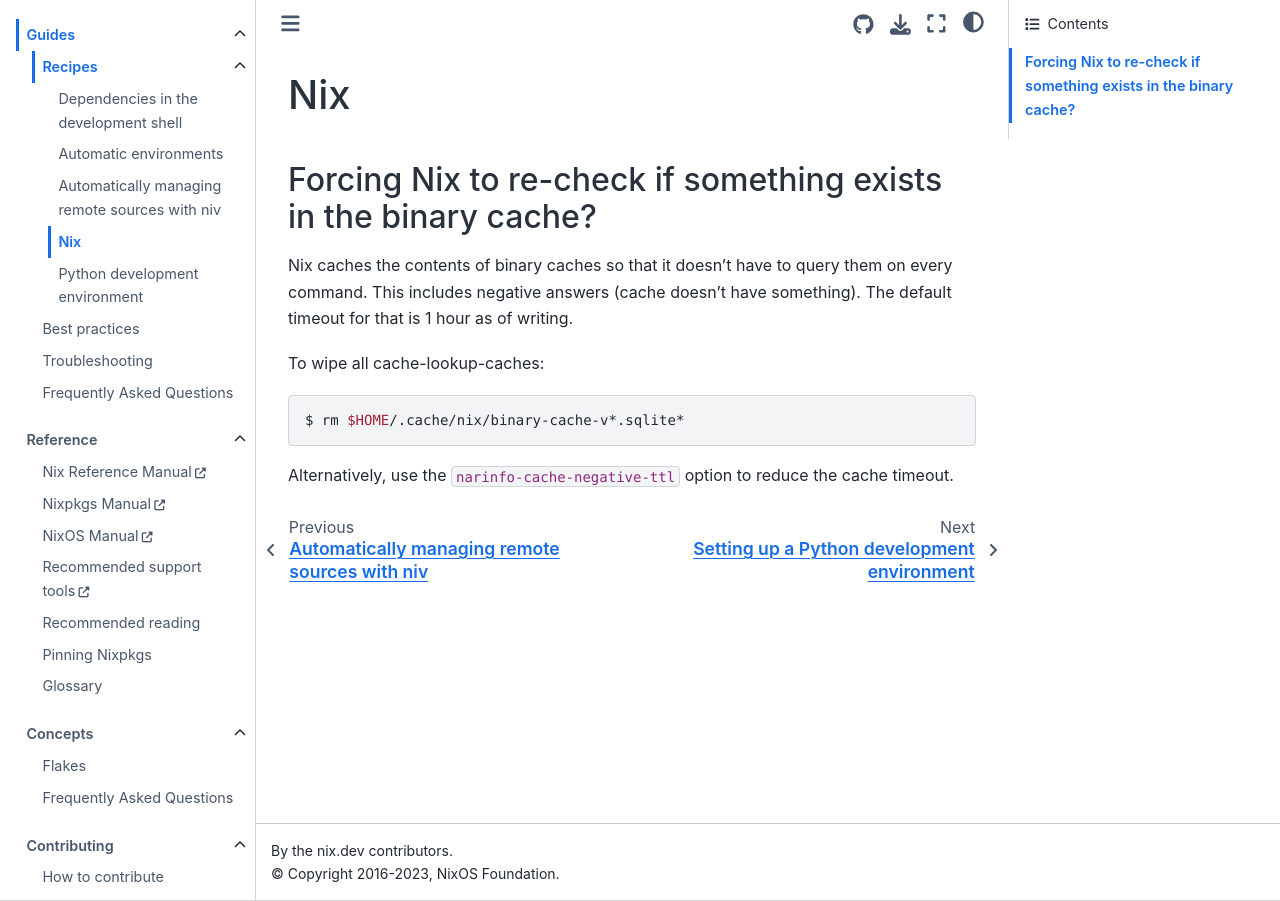
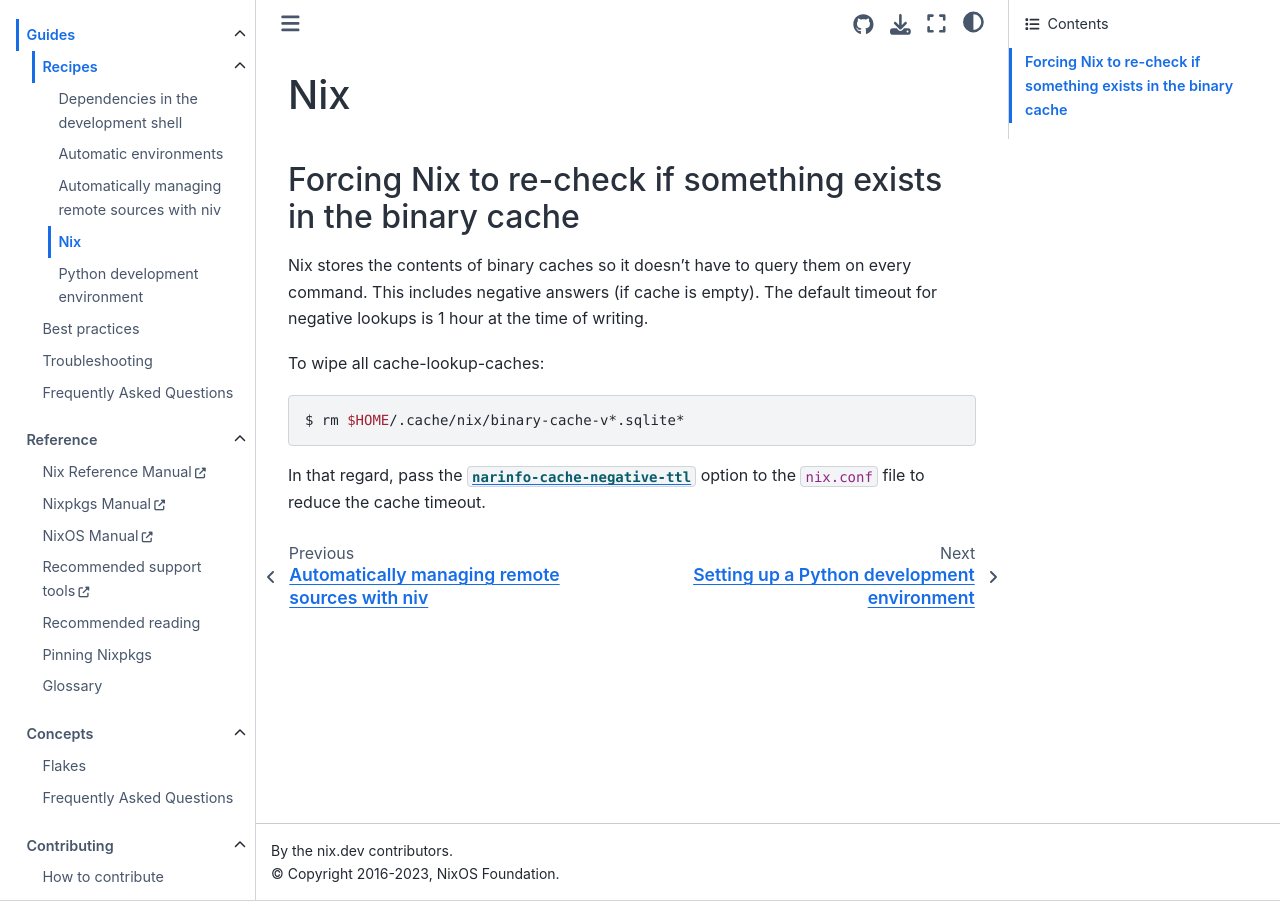
Before and after one commit to NixOS/nix.dev, a Sphinx documentation site: the page built from source/guides/recipes/nix-recipes.md, in a window 1280 px wide. Built offline with Sphinx 7.4.7 and the Sphinx Book theme 1.1.4, drawn with Linux system fonts in a browser that asks for light colours.

Commit message:
rephrase a few sentences and add links

````diff
--- a/source/guides/recipes/nix-recipes.md
+++ b/source/guides/recipes/nix-recipes.md
@@ -1,10 +1,10 @@
 # Nix
 
-## Forcing Nix to re-check if something exists in the binary cache?
+## Forcing Nix to re-check if something exists in the binary cache
 
-Nix caches the contents of binary caches so that it doesn't have to query them
-on every command. This includes negative answers (cache doesn't have something).
-The default timeout for that is 1 hour as of writing.
+Nix stores the contents of binary caches so it doesn't have to query them on every command.
+This includes negative answers (if cache is empty).
+The default timeout for negative lookups is 1 hour at the time of writing.
 
 To wipe all cache-lookup-caches:
 
@@ -12,5 +12,4 @@
 $ rm $HOME/.cache/nix/binary-cache-v*.sqlite*
 ```
 
-Alternatively, use the `narinfo-cache-negative-ttl` option to reduce the
-cache timeout.
+In that regard, pass the [`narinfo-cache-negative-ttl`](https://nixos.org/manual/nix/stable/command-ref/conf-file.html#conf-narinfo-cache-negative-ttl) option to the `nix.conf` file to reduce the cache timeout.
````
